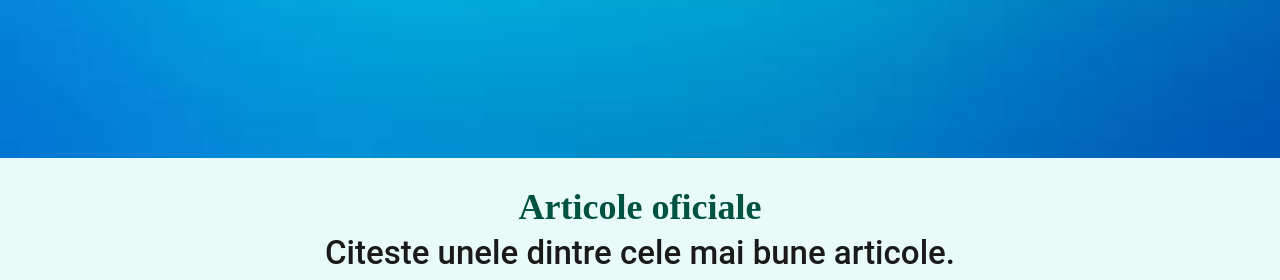
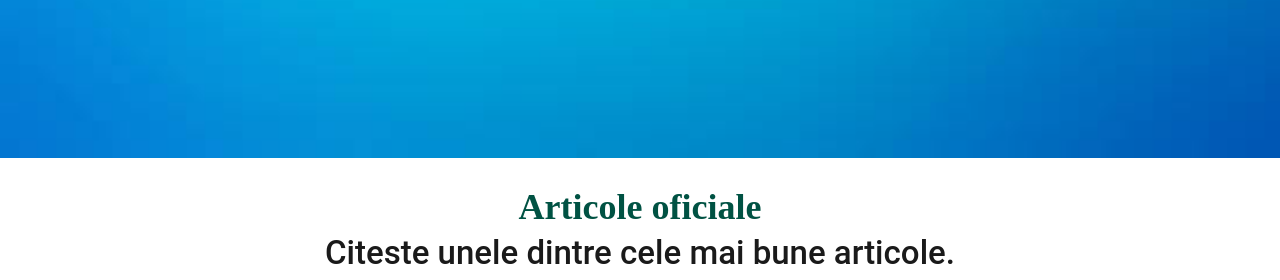
Before and after one commit to BorodiBogdan/SoftOpia, an Eleventy site: page src/blog.njk in a window 1280 px wide. Shown: the part 672-952 px from the top of the page. Built offline with nearby package versions, Linux system fonts and the light colour scheme; Eleventy itself is replaced by a stand-in of ours; files that its build step writes are made by us from their sources.

Commit message:
Update article.css

```diff
--- a/src/css/article.css
+++ b/src/css/article.css
@@ -22,9 +22,6 @@
     --clr-neutral-400: hsla(0, 0%, 40%, 1);
     --clr-neutral-500: hsla(0, 0%, 60%, 1);
     --clr-neutral-900: hsla(0, 0%, 10%, 1);
-  }
-  body{
-    background-color: var(--clr-primary-200);
   }
 
   @media (min-width: 35em) {
@@ -267,9 +264,7 @@
     }
   }
 
-  .featured-articles {
-    background-color: var(--clr-primary-200);
-  }
+
 
   .articles__list {
     --flow-spacer: 3rem;
```
